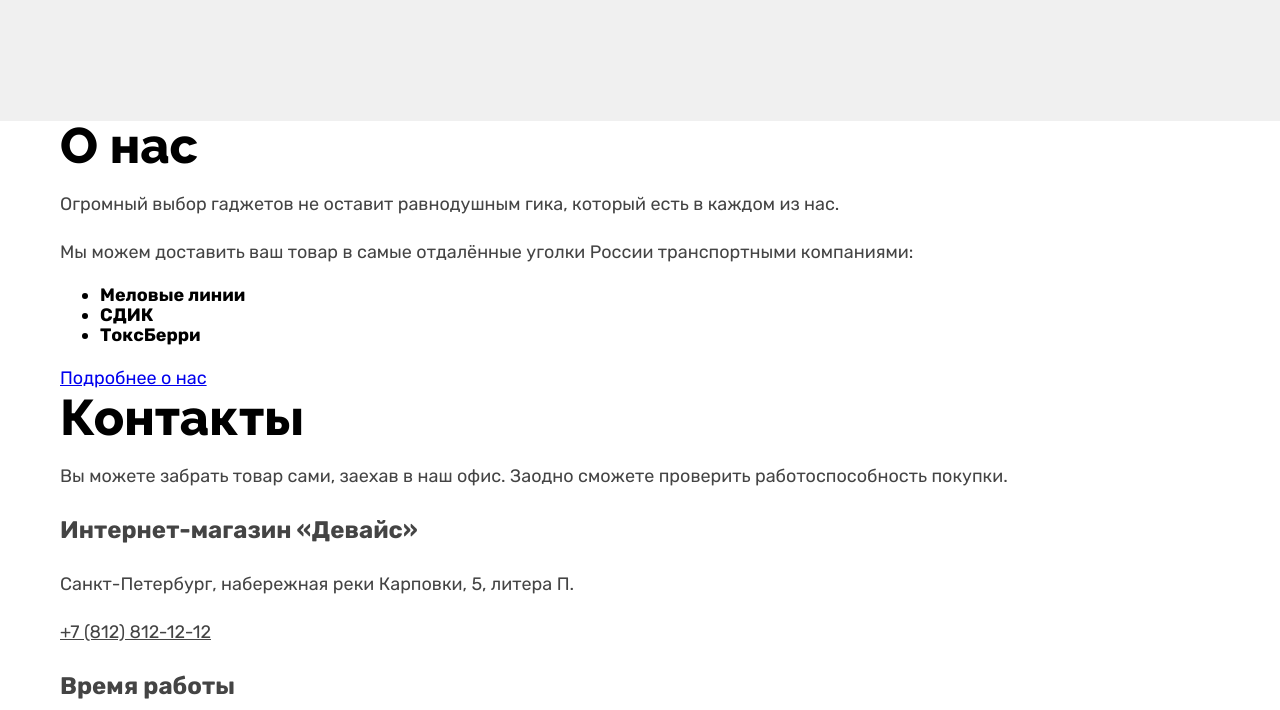
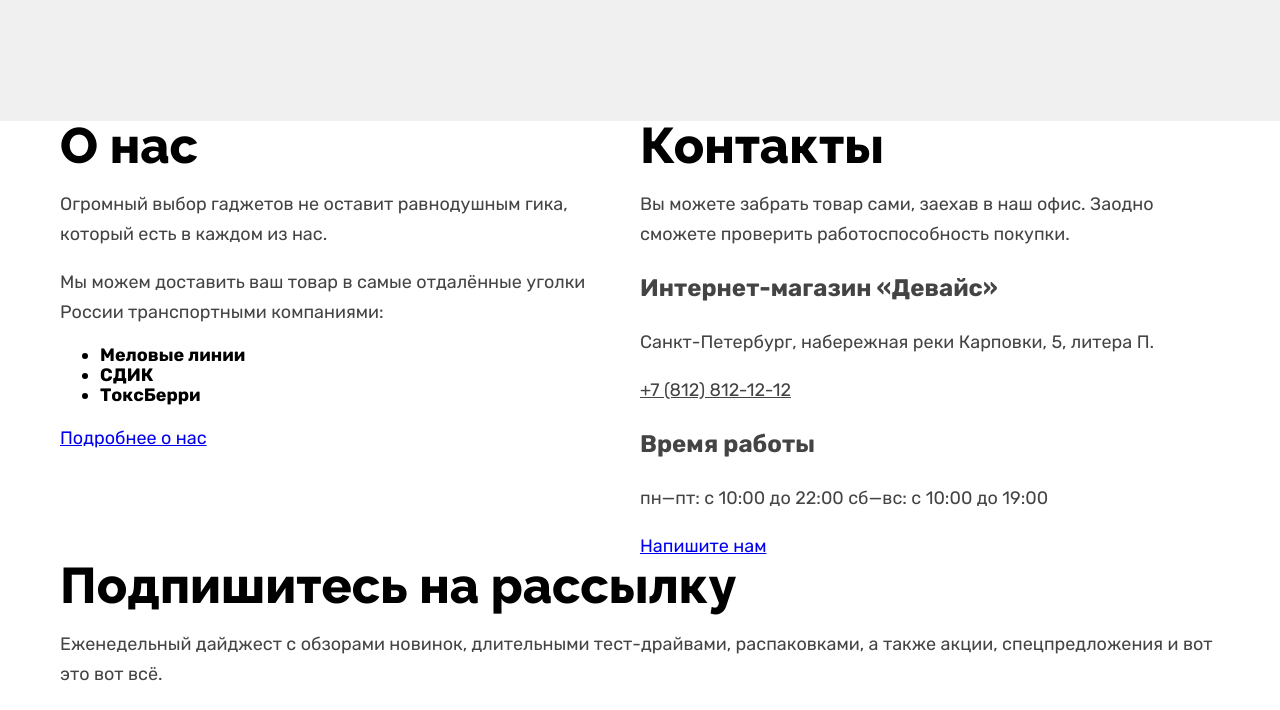
Before and after one commit to RedShucov/device-32, a website: page src/index.html in a window 1280 px wide. Shown: the part 1370-2080 px from the top of the page. Drawn offline with nearby package versions, Linux system fonts and the light colour scheme; files that its build step writes are made by us from their sources.

Commit message:
SCSS: about-company: добавляет базовую сетку на флексах блоку 'о компании'

```diff
--- a/src/index.html
+++ b/src/index.html
@@ -234,10 +234,10 @@
 
     </section>
 
-    <section class="container">
+    <section class="container about-company">
       <h2 class="visually-hidden">О компании.</h2>
 
-      <section class="about-us">
+      <section class="about-us about-company__about-us">
         <h3 class="page-title about-us__title">О нас</h3>
 
         <p class="about-us__text">Огромный выбор гаджетов не оставит равнодушным гика, который есть в каждом из нас.</p>
@@ -260,7 +260,7 @@
         <a class="about-us__link" href="#">Подробнее о нас</a>
       </section>
 
-      <section class="contacts">
+      <section class="contacts about-company__contacts">
         <h3 class="page-title contacts__title">Контакты</h3>
 
         <p class="contacts__text">Вы можете забрать товар сами, заехав в наш офис. Заодно сможете проверить
--- /dev/null
+++ b/src/scss/blocks/about-company.scss
@@ -0,0 +1,11 @@
+.about-company {
+  display: flex;
+}
+
+.about-company__about-us {
+  flex-basis: 50%;
+}
+
+.about-company__contacts {
+  flex-basis: 50%;
+}
--- a/src/scss/style.scss
+++ b/src/scss/style.scss
@@ -26,6 +26,8 @@
 
 @import "blocks/services.scss";
 
+@import "blocks/about-company.scss";
+
 @import "blocks/about-us.scss";
 
 @import "blocks/contacts.scss";
```
Also changed, not shown: project/index.html (+3 -3 lines), project/css/style.css, project/css/style.min.css.
